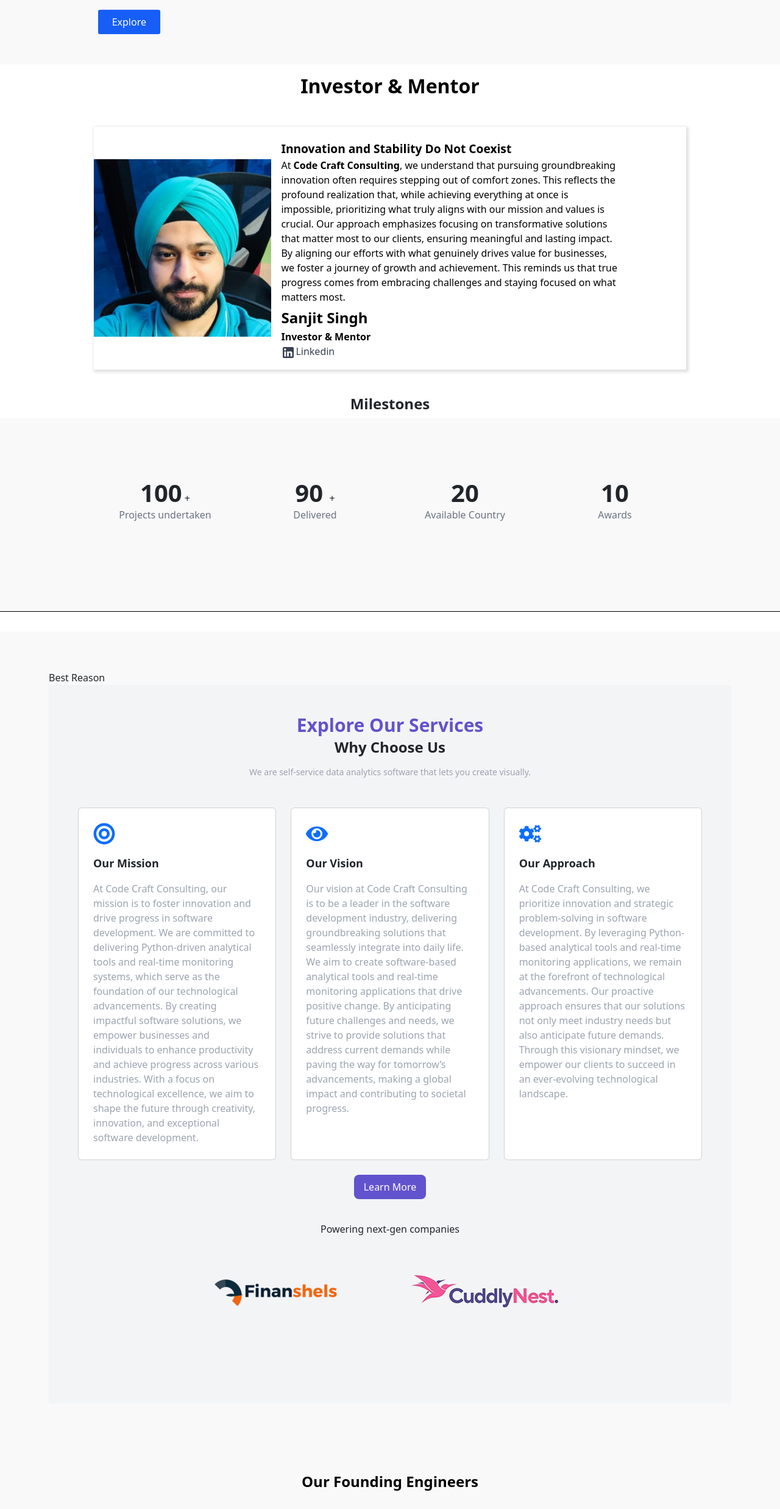
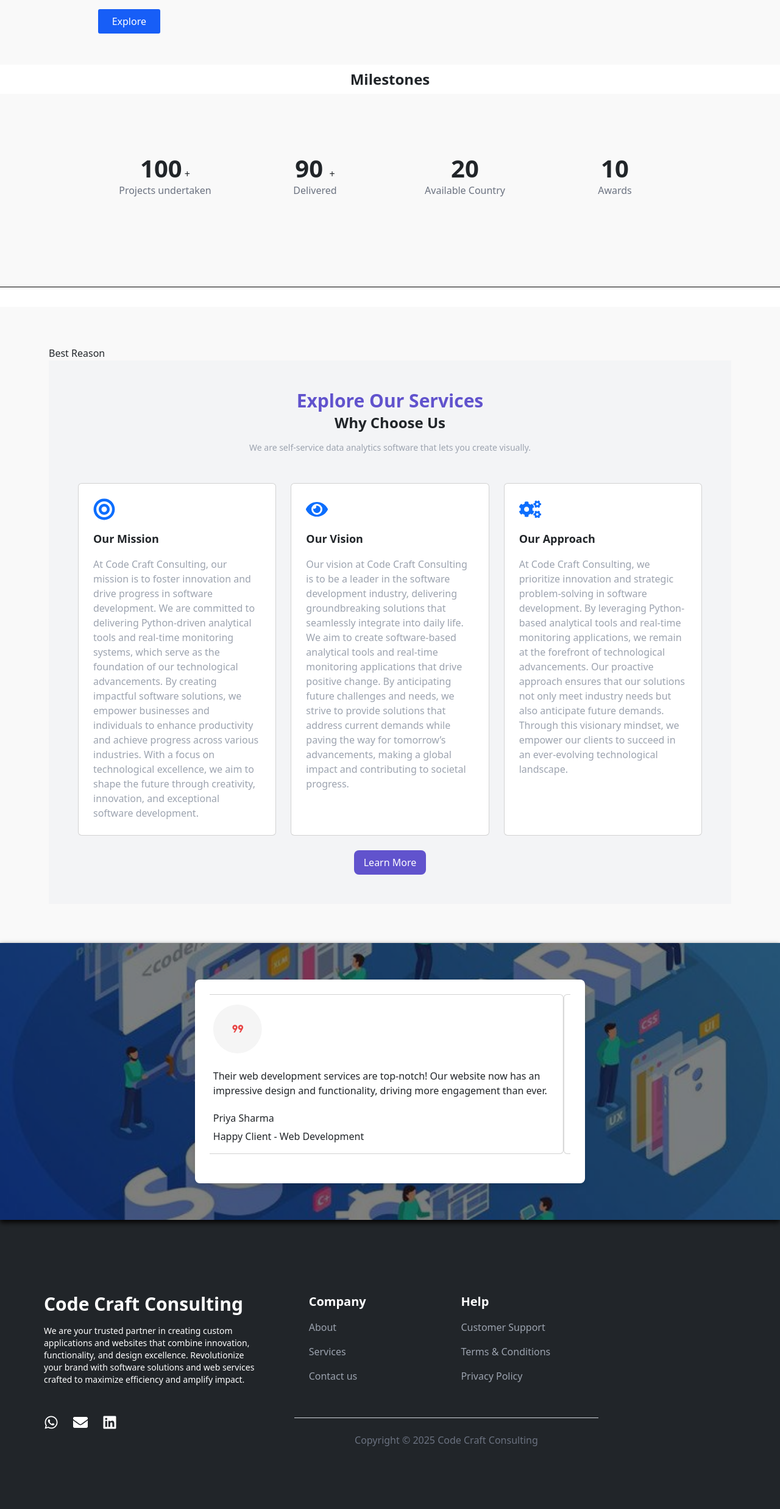
Before and after one commit to Profile-Hub/codeCraftPortfolio, a React (Vite) app: page /About-us in a window 1280 px wide. Shown: the part 890-3364 px from the top of the page at 61% size. Built offline with nearby package versions, Linux system fonts and the light colour scheme.

Commit message:
remove founder and logo name

```diff
--- a/src/components/About us/AboutUs.jsx
+++ b/src/components/About us/AboutUs.jsx
@@ -123,7 +123,7 @@
       {/* Section A part End */}
 
       {/* Section B part start */}
-      <div className='creater'>
+      {/* <div className='creater'>
         <h1 className='content-title title-founder-head'>Investor & Mentor  </h1>
       </div>
       <div className='ceo-quotes'>
@@ -152,7 +152,7 @@
 
           </div>
         </div>
-      </div>
+      </div> */}
 
       {/* Section B part End */}
 
@@ -263,7 +263,7 @@
               >
                 <button className="primary-btn">Learn More</button>
 
-                <BrandsLogo />
+                {/* <BrandsLogo /> */}
 
 
 
@@ -274,13 +274,13 @@
       </section>
       {/* Section vision part End */}
       {/* Section D part start */}
-      <section className="section team">
+      {/* <section className="section team">
         <div className="container">
           <div className="row justify-content-center">
             <div className="col-lg-7 text-center">
               <div className="section-title">
                 <span className="h3 text-color content-title">Our Founding Engineers</span>
-                {/* <h1 className="mt-3 content-title">Expert Team profileber to get best service</h1> */}
+                <h1 className="mt-3 content-title">Expert Team profileber to get best service</h1>
               </div>
               <div className="founded">
                 <div className="card" style={{ width: "18rem" }}>
@@ -313,7 +313,7 @@
             </div>
           </div>
         </div>
-      </section>
+      </section> */}
       {/* <div className='container '> */}
 
 
--- a/src/components/BrandsLogo/BrandsLogo.jsx
+++ b/src/components/BrandsLogo/BrandsLogo.jsx
@@ -12,16 +12,16 @@
   return (
     <>
 
-      <div className="container  brandlogo">
+      {/* <div className="container  brandlogo">
         <h1 className="text-center">Powering next-gen companies</h1>
         <div className="py-6 md:px-32 flex flex-wrap items-center justify-evenly gap-3 ">
           <img src={Brand1} alt="" />
-          {/* <img src={Brand2} alt="" /> */}
+          {/* <img src={Brand2} alt="" />
           <img src={Brand3} alt="" />
           {/* <img src={Brand4} alt="" />
-          <img src={Brand5} alt="" /> */}
+          <img src={Brand5} alt="" />
         </div>
-      </div>
+      </div> */}
 
     </>
   );
```
